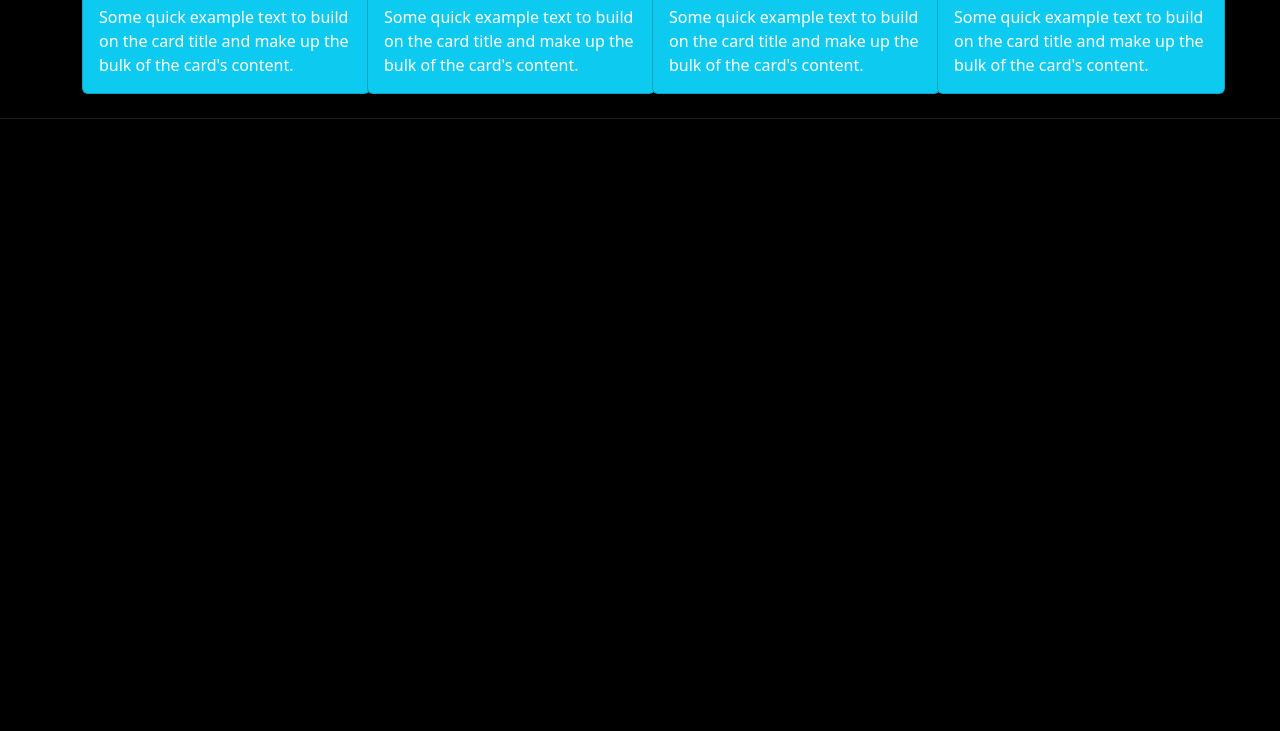
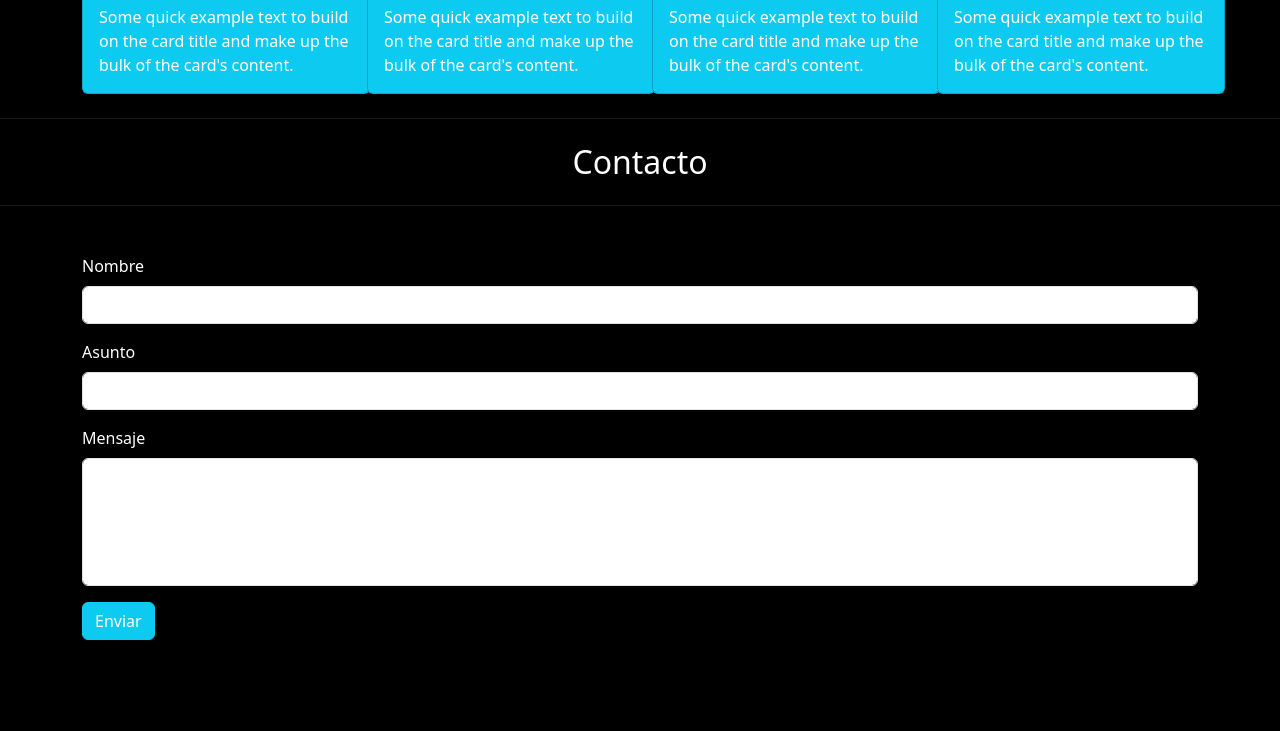
Before and after one commit to AKwilson22/Prueba---Viajes-Chile, a plain HTML site: page index.html in a window 1280 px wide. Shown: the part 1737-2468 px from the top of the page. Before the commit the page ends 1880 px from the top, so only its background shows below. Drawn offline with nearby package versions, Linux system fonts and the light colour scheme.

Commit message:
se añadio la section contacto

```diff
--- a/index.html
+++ b/index.html
@@ -120,7 +120,32 @@
                 </div>
             </div>
         </div>
-
+    </section>
+    <section class="sect.contacto pb-4 mb-4">
+        <h2 class="text-center text-white pb-4 mb-4 b-b">Contacto</h2>
+        <div class="art.form mt-5">
+            <div class="container pb-5">
+              <div class="row">
+                <div class="col-12">
+                  <form class="text-white">
+                    <div class="mb-3">
+                      <label for="Nonbre" class="form-label">Nombre</label>
+                      <input type="text" class="form-control" aria-describedby="emailHelp">
+                    </div>
+                    <div class="mb-3">
+                      <label for="email" class="form-label">Asunto</label>
+                      <input type="email" class="form-control" aria-describedby="emailHelp">
+                    </div>
+                    <div class="mb-3">
+                      <label for="mensaje" class="form-label ">Mensaje</label>
+                      <input type="text" class="form-control pb-5" style="height: 8em;">
+                    </div>
+                    <p><button type="submit" class="btn btn-info btn2 text-white">Enviar</button></p>
+                  </form>
+                </div>
+              </div>
+            </div>
+          </div>
     </section>
 
     <script src="https://cdn.jsdelivr.net/npm/bootstrap@5.3.2/dist/js/bootstrap.bundle.min.js" integrity="sha384-C6RzsynM9kWDrMNeT87bh95OGNyZPhcTNXj1NW7RuBCsyN/o0jlpcV8Qyq46cDfL" crossorigin="anonymous"></script>
```
